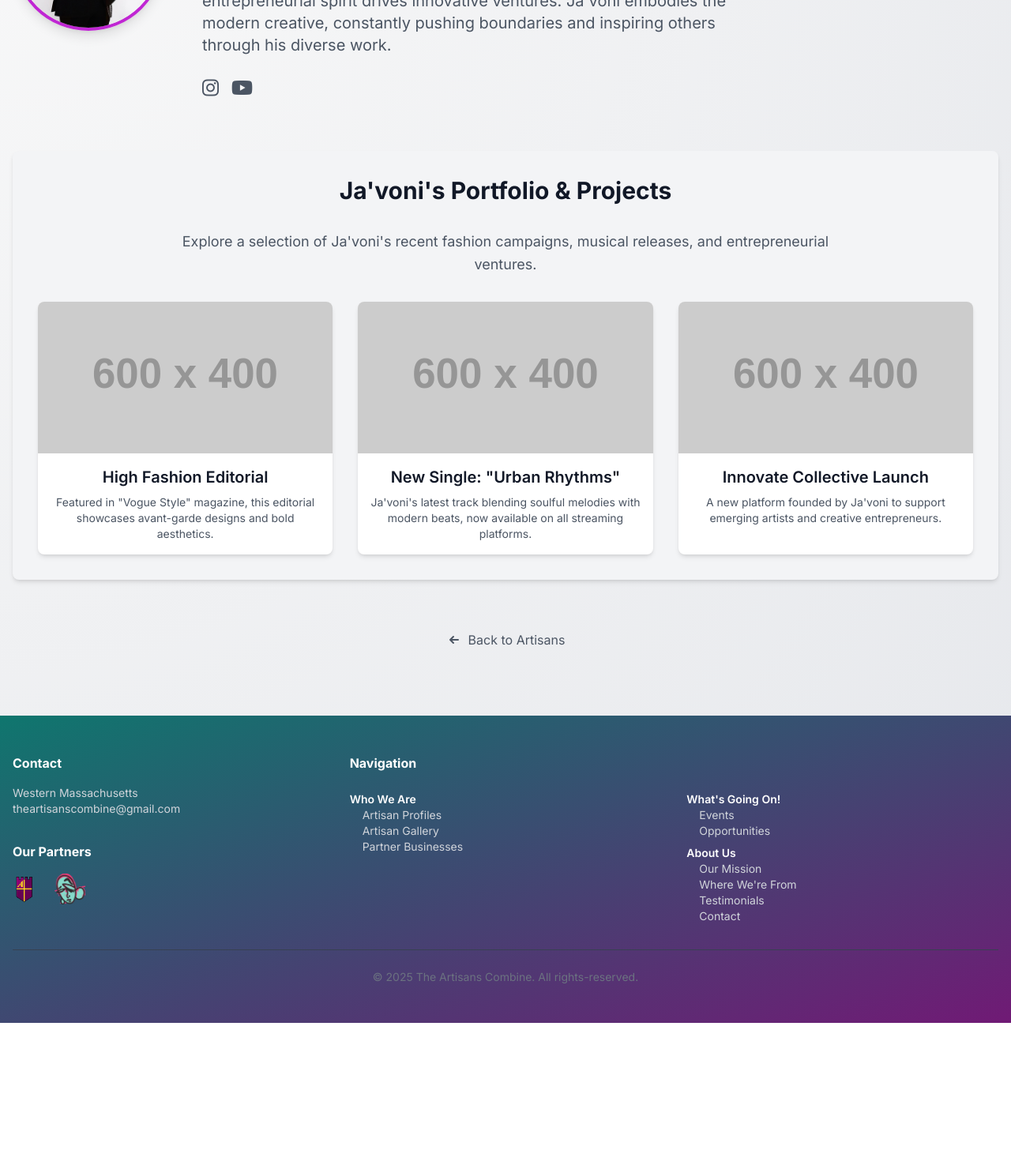
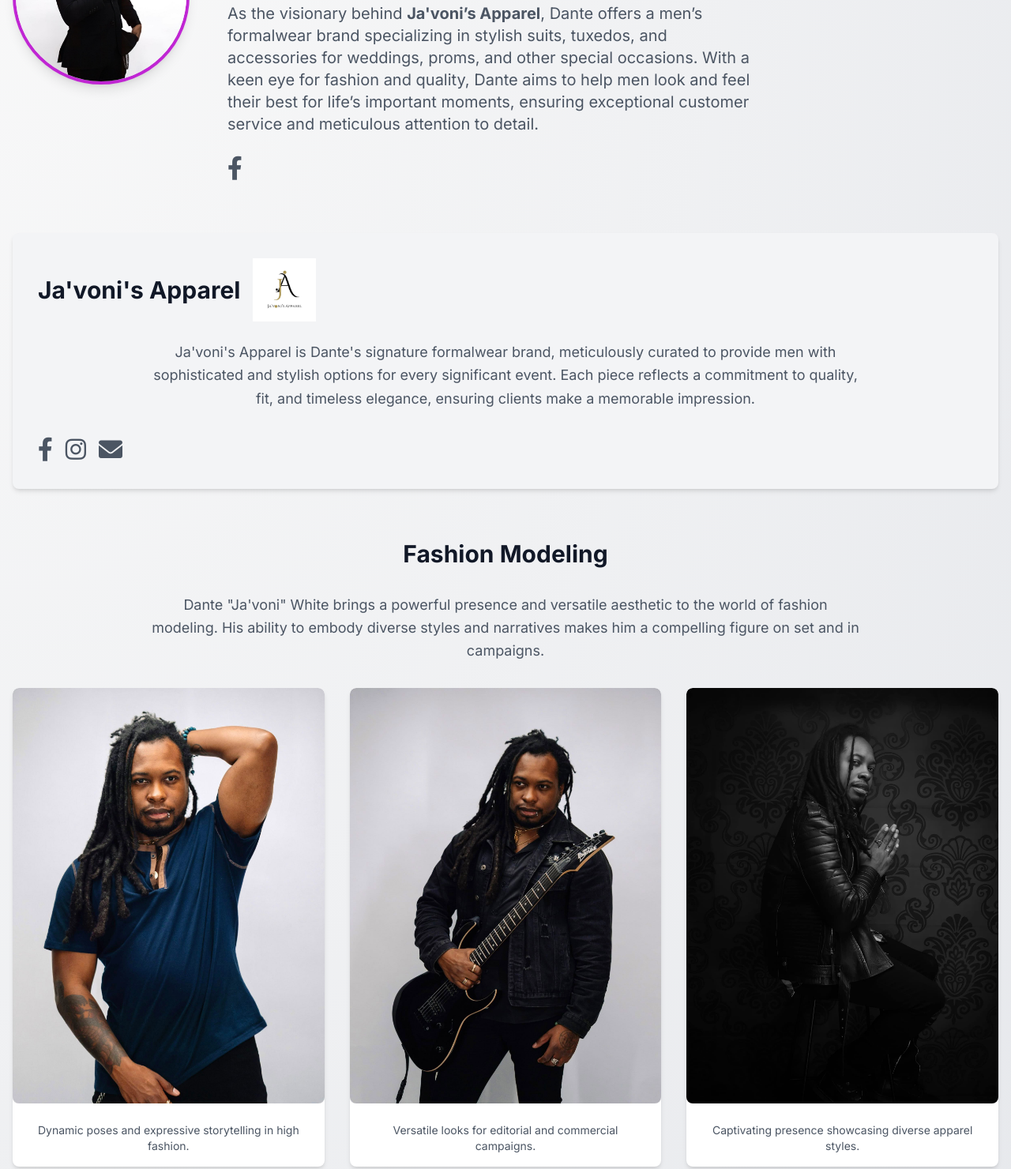
Before and after one commit to TheArtisansCombine/TAC, a plain HTML site: page javoni.html in a window 1280 px wide. Shown: the part 393-1873 px from the top of the page at 79% size. Before the commit the page ends 1688 px from the top, so only its background shows below. Drawn offline with nearby package versions, Linux system fonts and the light colour scheme; placeholder pictures from the web are drawn by us.

Commit message:
Update javoni.html

```diff
--- a/javoni.html
+++ b/javoni.html
@@ -1,3 +1,4 @@
+
 <!DOCTYPE html>
 <html lang="en">
 <head>
@@ -9,7 +10,7 @@
     <link href="https://fonts.googleapis.com/css2?family=Inter:wght@400;600;700&display=swap" rel="stylesheet">
     <!-- Tailwind CSS CDN for easy styling -->
     <script src="https://cdn.tailwindcss.com"></script>
-    <!-- Font Awesome for social media icons and hamburger menu -->
+    <!-- Font Awesome for social media icons -->
     <link rel="stylesheet" href="https://cdnjs.cloudflare.com/ajax/libs/font-awesome/6.0.0-beta3/css/all.min.css">
     <style>
         body {
@@ -24,6 +25,35 @@
         .card-hover-effect:hover {
             transform: translateY(-8px);
             box-shadow: 0 10px 15px rgba(0,0,0,0.1), 0 4px 6px rgba(0,0,0,0.05);
+        }
+        /* Ensure consistent height for cards within a row */
+        .grid > div {
+            display: flex;
+            flex-direction: column;
+            height: 100%; /* Important for stretching */
+        }
+        .grid > div .p-4 {
+            flex-grow: 1; /* Allows content area to expand */
+            display: flex;
+            flex-direction: column;
+            justify-content: space-between; /* Pushes "Learn More" to bottom */
+        }
+
+        /* Portfolio Image Hover Effect */
+        .portfolio-image-container {
+            width: 100%;
+            /* Removed fixed height to allow image aspect ratio to dictate height */
+            overflow: hidden; /* Ensures image doesn't spill out */
+            position: relative;
+        }
+        .portfolio-image-container img {
+            width: 100%;
+            height: auto; /* Ensures image maintains its aspect ratio */
+            object-fit: contain; /* Ensures the entire image is visible, no cropping */
+            transition: transform 0.3s ease-in-out;
+        }
+        .card-hover-effect:hover .portfolio-image-container img {
+            transform: scale(1.05); /* Slightly scales up for visual emphasis */
         }
 
         /* Mobile Navigation Overlay Styles */
@@ -205,63 +235,91 @@
 
     <main class="container mx-auto px-4 max-w-7xl py-12 md:py-20">
 
-        <!-- Ja'voni White Bio Section -->
-        <section id="javoni-bio" class="text-center md:flex md:items-center md:text-left md:space-x-12">
+        <!-- Ja'voni White Personal Bio Section -->
+        <section id="personal-bio" class="text-center md:flex md:items-center md:text-left md:space-x-12 mb-16">
             <div class="mb-8 md:mb-0">
-                <img src="images/javoni_profile.jpg" alt="Ja'voni White Profile Picture" class="rounded-full w-48 h-48 mx-auto md:mx-0 object-cover border-4 border-fuchsia-600 shadow-lg">
+                <img src="images/javoni_profile.jpg" alt="Ja'voni White Profile Picture" class="rounded-full w-56 h-56 mx-auto md:mx-0 object-cover object-center border-4 border-fuchsia-600 shadow-lg">
+                <!-- Removed the decorative flower image -->
             </div>
             <div>
                 <h1 class="text-4xl sm:text-5xl lg:text-6xl font-extrabold text-gray-900 leading-tight mb-2">
-                    Ja'voni White
+                    Dante "Ja'voni" White
                 </h1>
                 <p class="text-2xl font-medium text-fuchsia-600 mb-4">Fashion Model • Musician • Entrepreneur</p>
                 <p class="text-lg md:text-xl text-gray-600 max-w-2xl mx-auto md:mx-0">
-                    Ja'voni White is a dynamic and multifaceted talent, seamlessly blending the worlds of fashion, music, and business. As a captivating fashion model, he brings unique energy to every shoot and runway. His musical endeavors showcase a profound artistic depth, while his entrepreneurial spirit drives innovative ventures. Ja'voni embodies the modern creative, constantly pushing boundaries and inspiring others through his diverse work.
+                    Dante "Ja'voni" White is a fashion model, musician, and entrepreneur, blending his diverse talents into a unique artistic presence. His journey is marked by a dynamic approach to creativity, whether he's gracing the runway, composing melodies, or building his brand.
+                </p>
+                <p class="text-lg md:text-xl text-gray-600 max-w-2xl mx-auto md:mx-0 mt-4">
+                    As the visionary behind <strong>Ja'voni’s Apparel</strong>, Dante offers a men’s formalwear brand specializing in stylish suits, tuxedos, and accessories for weddings, proms, and other special occasions. With a keen eye for fashion and quality, Dante aims to help men look and feel their best for life’s important moments, ensuring exceptional customer service and meticulous attention to detail.
                 </p>
                 <div class="mt-6 flex flex-col sm:flex-row items-center justify-center md:justify-start space-y-4 sm:space-y-0 sm:space-x-4">
                     <div class="flex space-x-4">
-                        <!-- Placeholder Social Media Links for Ja'voni White -->
-                        <a href="#" target="_blank" class="text-gray-600 hover:text-fuchsia-600 transition-colors">
-                            <i class="fab fa-instagram text-2xl"></i>
+                        <!-- Personal Social Media Link for Ja'voni White -->
+                        <a href="https://www.facebook.com/dante.white.351" target="_blank" class="text-gray-600 hover:text-fuchsia-600 transition-colors">
+                            <i class="fab fa-facebook-f text-3xl"></i>
                         </a>
-                        <a href="#" target="_blank" class="text-gray-600 hover:text-fuchsia-600 transition-colors">
-                            <i class="fab fa-youtube text-2xl"></i>
-                        </a>
-                        <!-- Add more relevant social media links if available -->
                     </div>
                 </div>
             </div>
         </section>
 
-        <!-- Ja'voni's Work Section (Placeholder for specific projects/portfolio) -->
-        <section id="javoni-work" class="mt-16 text-center bg-gray-100 rounded-lg shadow-md p-8 mb-16">
-            <h2 class="text-3xl font-bold text-gray-900 mb-8">Ja'voni's Portfolio & Projects</h2>
+        <!-- Ja'voni's Apparel Brand Section -->
+        <section id="javonis-apparel" class="mt-16 text-center bg-gray-100 rounded-lg shadow-md p-8 mb-16">
+            <div class="flex items-center justify-center md:justify-start mb-6">
+                <h2 class="text-3xl font-bold text-gray-900 mr-4">Ja'voni's Apparel</h2>
+                <img src="images/javonis_logo.jpg" alt="Ja'voni's Apparel Logo" class="h-20 w-auto object-contain"> <!-- Increased size -->
+            </div>
             <p class="text-lg text-gray-600 max-w-4xl mx-auto leading-relaxed mb-8">
-                Explore a selection of Ja'voni's recent fashion campaigns, musical releases, and entrepreneurial ventures.
+                Ja'voni's Apparel is Dante's signature formalwear brand, meticulously curated to provide men with sophisticated and stylish options for every significant event. Each piece reflects a commitment to quality, fit, and timeless elegance, ensuring clients make a memorable impression.
+            </p>
+            <div class="mt-6 flex flex-col sm:flex-row items-center justify-center md:justify-start space-y-4 sm:space-y-0 sm:space-x-4">
+                <div class="flex space-x-4">
+                    <!-- Business Social Media Links for Ja'voni's Apparel -->
+                    <a href="https://www.facebook.com/JavonisApparel" target="_blank" class="text-gray-600 hover:text-fuchsia-600 transition-colors">
+                        <i class="fab fa-facebook-f text-3xl"></i>
+                    </a>
+                    <a href="https://www.instagram.com/javonisapparel" target="_blank" class="text-gray-600 hover:text-fuchsia-600 transition-colors">
+                        <i class="fab fa-instagram text-3xl"></i>
+                    </a>
+                    <a href="mailto:info@javonisapparel.com" class="text-gray-600 hover:text-fuchsia-600 transition-colors">
+                        <i class="fas fa-envelope text-3xl"></i>
+                    </a>
+                </div>
+            </div>
+        </section>
+
+        <!-- Fashion Modeling Section -->
+        <section id="fashion-modeling" class="mt-16 text-center mb-16">
+            <h2 class="text-3xl font-bold text-gray-900 mb-8">Fashion Modeling</h2>
+            <p class="text-lg text-gray-600 max-w-4xl mx-auto leading-relaxed mb-8">
+                Dante "Ja'voni" White brings a powerful presence and versatile aesthetic to the world of fashion modeling. His ability to embody diverse styles and narratives makes him a compelling figure on set and in campaigns.
             </p>
             <div class="grid grid-cols-1 sm:grid-cols-2 lg:grid-cols-3 gap-8">
-                <!-- Example Project 1: Fashion Shoot -->
+                <!-- Modeling Sample 1 -->
                 <div class="bg-white rounded-lg shadow-md overflow-hidden card-hover-effect">
-                    <img src="https://placehold.co/600x400/fuchsia-400/ffffff?text=Fashion+Project" alt="Fashion Project" class="w-full h-48 object-cover">
+                    <div class="portfolio-image-container">
+                        <img src="images/javoni_modeling1.jpg" alt="Fashion Modeling Sample 1" class="rounded-lg shadow-sm">
+                    </div>
                     <div class="p-4">
-                        <h3 class="text-xl font-semibold text-gray-900 mb-2">High Fashion Editorial</h3>
-                        <p class="text-gray-600 text-sm">Featured in "Vogue Style" magazine, this editorial showcases avant-garde designs and bold aesthetics.</p>
+                        <p class="text-gray-600 mt-2 text-sm">Dynamic poses and expressive storytelling in high fashion.</p>
                     </div>
                 </div>
-                <!-- Example Project 2: Music Release -->
+                <!-- Modeling Sample 2 -->
                 <div class="bg-white rounded-lg shadow-md overflow-hidden card-hover-effect">
-                    <img src="https://placehold.co/600x400/teal-400/ffffff?text=Music+Project" alt="Music Project" class="w-full h-48 object-cover">
+                    <div class="portfolio-image-container">
+                        <img src="images/javoni_modeling2.jpg" alt="Fashion Modeling Sample 2" class="rounded-lg shadow-sm">
+                    </div>
                     <div class="p-4">
-                        <h3 class="text-xl font-semibold text-gray-900 mb-2">New Single: "Urban Rhythms"</h3>
-                        <p class="text-gray-600 text-sm">Ja'voni's latest track blending soulful melodies with modern beats, now available on all streaming platforms.</p>
+                        <p class="text-gray-600 mt-2 text-sm">Versatile looks for editorial and commercial campaigns.</p>
                     </div>
                 </div>
-                <!-- Example Project 3: Startup Launch -->
+                <!-- Modeling Sample 3 -->
                 <div class="bg-white rounded-lg shadow-md overflow-hidden card-hover-effect">
-                    <img src="https://placehold.co/600x400/purple-400/ffffff?text=Business+Venture" alt="Business Venture" class="w-full h-48 object-cover">
+                    <div class="portfolio-image-container">
+                        <img src="images/javoni_modeling3.jpg" alt="Fashion Modeling Sample 3" class="rounded-lg shadow-sm">
+                    </div>
                     <div class="p-4">
-                        <h3 class="text-xl font-semibold text-gray-900 mb-2">Innovate Collective Launch</h3>
-                        <p class="text-gray-600 text-sm">A new platform founded by Ja'voni to support emerging artists and creative entrepreneurs.</p>
+                        <p class="text-gray-600 mt-2 text-sm">Captivating presence showcasing diverse apparel styles.</p>
                     </div>
                 </div>
             </div>
@@ -279,33 +337,50 @@
     </main>
 
     <!-- Footer -->
-    <footer class="bg-gradient-to-br from-teal-700 to-fuchsia-900 text-gray-300 py-12">
+    <footer class="bg-gray-900 text-gray-400 py-12">
         <div class="container mx-auto px-4 max-w-7xl">
             <div class="grid grid-cols-1 md:grid-cols-3 gap-8 text-center md:text-left">
-                <!-- Footer Column 1: Contact Info and Partners -->
+                <!-- Footer Column 1: Contact Info -->
                 <div>
                     <h3 class="text-white font-bold mb-4">Contact</h3>
                     <p class="text-sm">Western Massachusetts</p>
                     <p class="text-sm">
                         <a href="mailto:theartisanscombine@gmail.com" class="hover:text-white transition-colors">theartisanscombine@gmail.com</a>
                     </p>
-                    <div class="mt-8">
+                    <div class="flex justify-center md:justify-start mt-4 space-x-4">
+                        <!-- Social Media Links -->
+                        <a href="https://www.facebook.com/theartisanscombine" target="_blank" class="text-gray-300 hover:text-white transition-colors">
+                            <svg class="h-6 w-6" fill="currentColor" viewBox="0 0 24 24" aria-hidden="true">
+                                <path fill-rule="evenodd" d="M22 12c0-5.523-4.477-10-10-10S2 6.477 2 12c0 4.991 3.657 9.128 8.438 9.878v-6.987h-2.54V12h2.54V9.797c0-2.506 1.492-3.89 3.777-3.89 1.094 0 2.238.195 2.238.195v2.46h-1.26c-1.243 0-1.63.771-1.63 1.562V12h2.773l-.443 2.89h-2.33V22C17.34 21.283 22 17.185 22 12z" clip-rule="evenodd" />
+                            </svg>
+                        </a>
+                        <a href="https://www.instagram.com/theartisanscombine" target="_blank" class="text-gray-300 hover:text-white transition-colors">
+                            <svg class="h-6 w-6" fill="currentColor" viewBox="0 0 24 24" aria-hidden="true">
+                                <path fill-rule="evenodd" d="M12.315 2c2.43 0 2.724.01 3.697.045.974.034 1.48.113 1.966.308a3.073 3.073 0 011.724 1.724c.195.486.274.992.308 1.966.036.973.046 1.267.046 3.697v1.734c0 2.43-.01 2.724-.045 3.697-.034.974-.113 1.48-.308 1.966a3.073 3.073 0 01-1.724 1.724c-.486.195-.992.274-1.966.308-.973.036-1.267.046-3.697.046s-2.724-.01-3.697-.045c-.974-.034-1.48-.113-1.966-.308a3.073 3.073 0 01-1.724-1.724c-.195-.486-.274-.992-.308-1.966-.036-.973-.046-1.267-.046-3.697v-1.734c0-2.43.01-2.724.045-3.697.034-.974.113-1.48.308-1.966a3.073 3.073 0 011.724-1.724c.486-.195.992-.274 1.966-.308.973-.036 1.267-.046 3.697-.046zM12 4c-2.61 0-3.328.01-4.227.04-.903.03-1.2.07-1.458.175-.245.105-.465.23-.675.44-.21.21-.335.43-.44.675-.105.258-.145.555-.175 1.458-.03 1.1-.04 1.23-.04 4.227s.01 3.127.04 4.227c.03.903.07 1.2.175 1.458.105.245.23.465.44.675.21.21.43.335.675.44.258.105.555.145 1.458.175 1.1.03 1.23.04 4.227.04s3.127-.01 4.227-.04c.903-.03 1.2-.07 1.458-.175.245-.105.465-.23.675-.44.21-.21-.335-.43.44-.675.105-.258.145-.555.175-1.458.03-1.1.04-1.23.04-4.227s-.01-3.127-.04-4.227c-.03-.903-.07-1.2-.175-1.458a3.073 3.073 0 01-.44-.675c-.21-.21-.43-.335-.675-.44-.258-.105-.555-.145-1.458-.175-1.1-.03-1.23-.04-4.227-.04zM12 16.5a4.5 4.5 0 100-9 4.5 4.5 0 000 9zM12 14.5a2.5 2.5 0 110-5 2.5 2.5 0 010 5z" clip-rule="evenodd" />
+                            </svg>
+                        </a>
+                    </div>
+                </div>
+
+                <!-- Footer Column 2: Our Partners -->
+                <div class="md:text-center">
                     <h3 class="text-white font-bold mb-4">Our Partners</h3>
-                        <div class="flex justify-center md:justify-start space-x-6">
+                    <div class="flex justify-center space-x-6">
+                        <!-- Partner Logo for Alicea Media Arts -->
                         <a href="jesus.html" class="h-10">
                             <img src="images/AMA_logo.png" alt="Alicea Media Arts Logo" class="h-full w-auto object-contain">
                         </a>
+                        <!-- Partner Logo for Bobby Diesel -->
                         <a href="bobby.html" class="h-10">
                             <img src="images/BobbyDieselLogo1_1.png" alt="Bobby Diesel's Logo" class="h-full w-auto object-contain">
                         </a>
                     </div>
                 </div>
-                </div>
 
-                <!-- Footer Column 2: Navigation -->
-                <div class="md:text-left md:col-span-2">
+                <!-- Footer Column 3: Navigation -->
+                <div class="md:text-left">
                     <h3 class="text-white font-bold mb-4">Navigation</h3>
-                    <div class="grid grid-cols-1 sm:grid-cols-2 gap-x-8 gap-y-2 text-sm">
+                    <div class="grid grid-cols-2 gap-x-8 gap-y-2 text-sm">
                         <div>
                             <p class="text-white font-semibold mt-2">Who We Are</p>
                             <a href="artisans.html" class="text-gray-300 hover:text-white transition-colors block ml-4">Artisan Profiles</a>
@@ -376,20 +451,12 @@
                     linkHref = link.split('#')[0];
                 }
 
-                // Special handling for 'javoni.html' (or similar artisan profile) to highlight 'Who We Are' dropdown and 'Artisan Profiles' sub-link
-                if (currentPath === 'javoni.html' && linkHref.includes('artisans.html')) {
-                    link.classList.add('active');
-                    // Find the parent dropdown and activate it
-                    let parentDropdown = link.closest('.dropdown');
-                    if (parentDropdown) {
-                        parentDropdown.querySelector('.nav-link').classList.add('active');
-                    }
-                } else if (currentPath === linkHref || (currentPath === '' && linkHref === 'index.html')) {
+                if (currentPath === linkHref || (currentPath === '' && linkHref === 'index.html')) {
                     link.classList.add('active');
                 }
             });
 
-            // Handle dropdown active states for other pages (already handled by the above logic)
+            // Handle dropdown active states
             dropdownParents.forEach(dropdown => {
                 const dropdownLinks = dropdown.querySelectorAll('.dropdown-content a');
                 let isDropdownActive = false;
```
Lines whose indentation alone changed are shown as unchanged.
